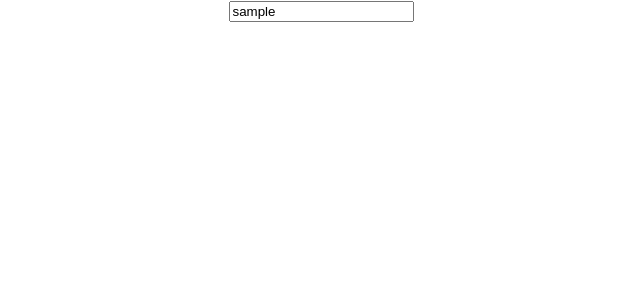
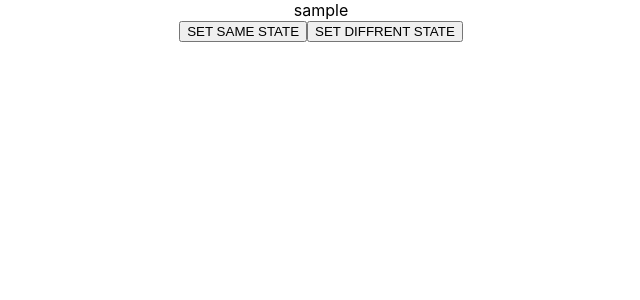
Before and after one commit to sanketjo96/react-training-challenges, a React (Create React App) app in the folder my-app/: page / in a window 1280 px wide. Shown: the top 300 px of the page, without its empty margins (319-959 px from the left). Built offline with nearby package versions, Linux system fonts and the light colour scheme.

Commit message:
finalize

```diff
--- a/my-app/src/Sample/Parent.jsx
+++ b/my-app/src/Sample/Parent.jsx
@@ -10,15 +10,16 @@ export default class Parent extends Component {
     }
 
 
-    onInputChange = (e) => {
-        this.setState({ label: e.target.value })
+    onInputChange = (data) => {
+        this.setState({ label: data })
     }
 
     render() {
         return (
             <>
-                <PureComponentWidget></PureComponentWidget>
-                <input value={this.state.label} onChange={this.onInputChange}></input>
+                <PureComponentWidget name={this.state.label}></PureComponentWidget>
+                <button onClick={() => this.onInputChange('sample')}>SET SAME STATE</button>
+                <button onClick={() => this.onInputChange('new sample')}>SET DIFFRENT STATE</button>
             </>
         )
     }
```
